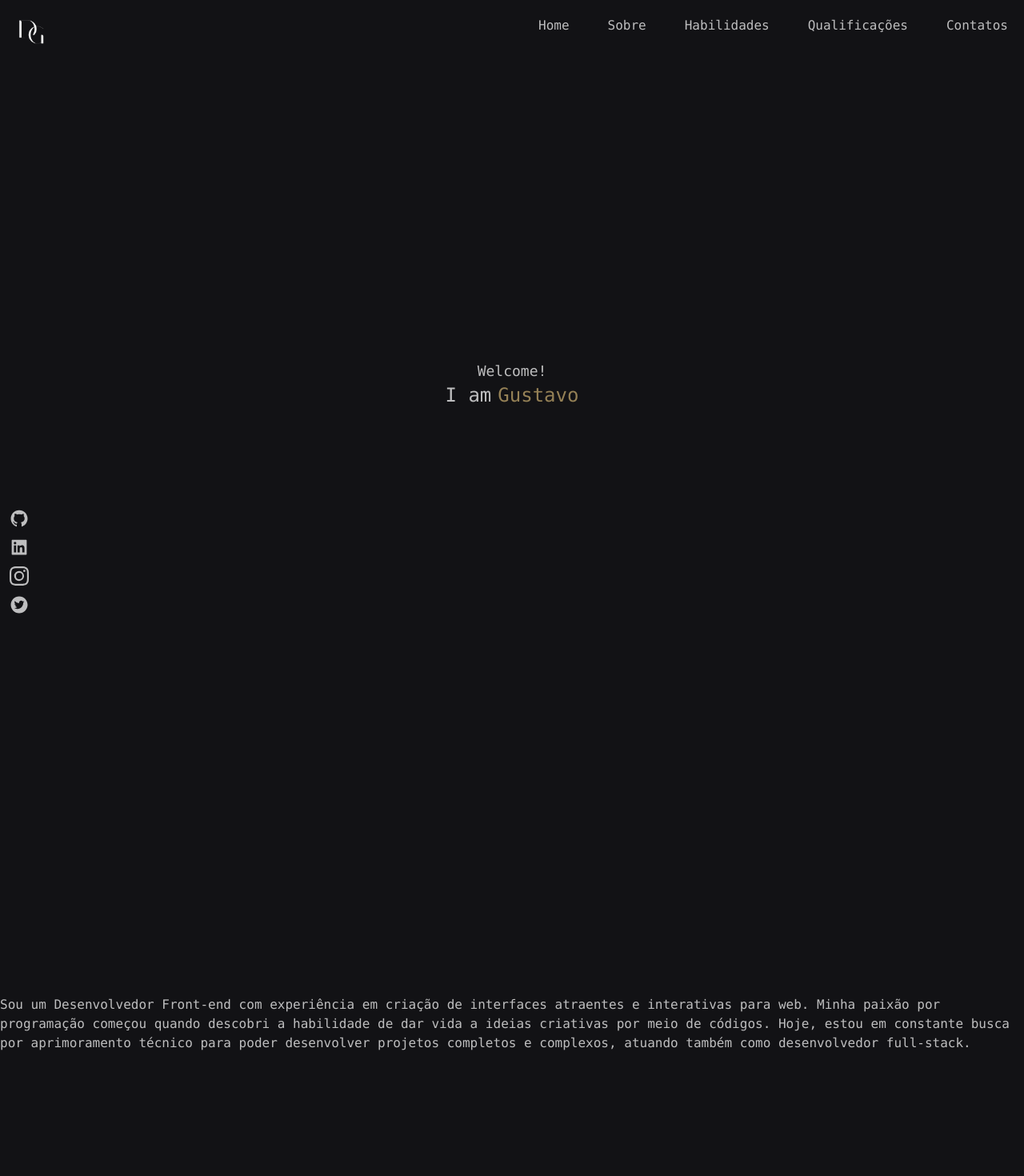
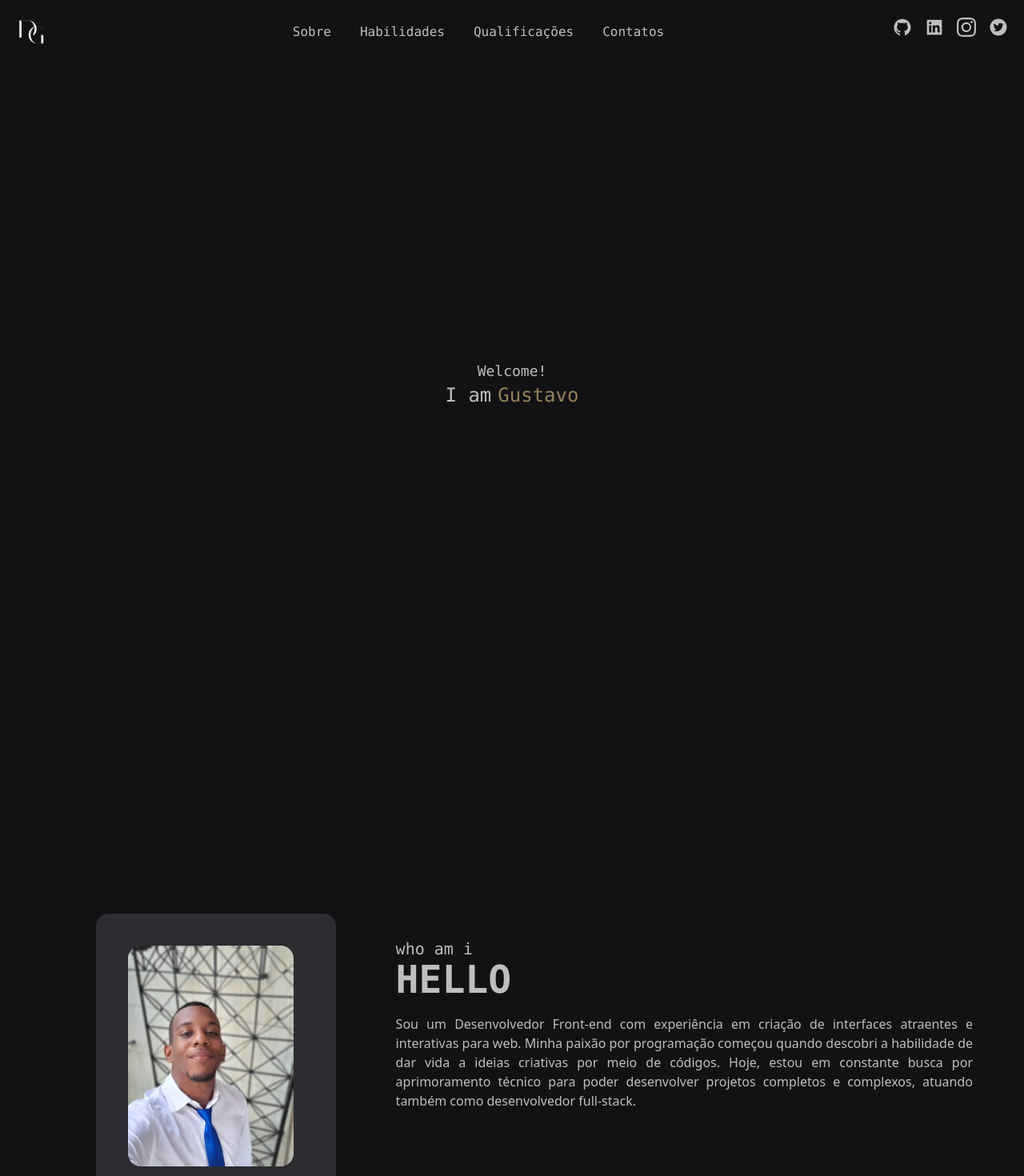
Before and after one commit to devGustavoR/newDev, a Next.js app: page / in a window 1280 px wide. Shown: the top 1470 px of the page at 80% size. Built offline with nearby package versions, Linux system fonts and the light colour scheme; a web font is replaced by a local one.

Commit message:
About in progress

```diff
--- a/src/app/components/NavBar.tsx
+++ b/src/app/components/NavBar.tsx
@@ -1,23 +1,30 @@
 import Image from "next/image";
 import Link from "next/link";
 import logoLight from "../assets/logoLight.png";
+
+import {
+  AiFillGithub,
+  AiFillLinkedin,
+  AiFillTwitterCircle,
+} from "react-icons/ai";
+import { BsInstagram } from "react-icons/bs";
 
 export function NavBar() {
   return (
     <>
       {/* Falta só fazer a parte Mobile do NavBar */}
-      <nav className="flex justify-between gap-1">
+      <nav className="flex justify-between gap-1 justify-center items-center">
         <a href="https://github.com/devGustavoR" target="_blank">
           <Image src={logoLight} width={80} height={80} alt="devGustavoR" />
         </a>
 
         <div>
-          <ul className="flex justify-center gap-12 items-center pt-5 pr-5">
-            <li>
+          <ul className="flex justify-center gap-9 items-center left-[50%] right-[50%]">
+            {/* <li>
               <Link href="#" className="hover:text-brown-400">
                 Home
               </Link>
-            </li>
+            </li> */}
             <li>
               <Link
                 href="#Sobre"
@@ -56,6 +63,22 @@ export function NavBar() {
             </li>
           </ul>
         </div>
+
+        <div className="flex justify-center items-center gap-4  pr-5 ">
+          <Link href="https://github.com/devGustavoR">
+            <AiFillGithub className="w-6 h-6 mb-3" />
+          </Link>
+          <Link href="https://www.linkedin.com/in/devgustavor/">
+            <AiFillLinkedin className="w-6 h-6 mb-3" />
+          </Link>
+          <Link href="https://www.instagram.com/g_ribeir_/">
+            <BsInstagram className="w-6 h-6 mb-3" />
+          </Link>
+
+          <Link href="#">
+            <AiFillTwitterCircle className="w-6 h-6 mb-3" />
+          </Link>
+        </div>
       </nav>
     </>
   );
--- a/src/app/components/Sobre.tsx
+++ b/src/app/components/Sobre.tsx
@@ -1,15 +1,30 @@
+import Image from "next/image";
+import myPicture from "../assets/myPicture.jpg";
+
 export function Sobre() {
   return (
     <div id="Sobre" className="section">
-      {/*   Minha foto */}
-      <div></div>
+      {/*   Lado esqeurdo */}
+      <div className="px-28 py-16">
+        <div className="w-[300px] h-[350px] bg-gray-500 ml-2 absolute rounded-2xl"></div>
+        <Image
+          className="ml-2 relative top-10 left-10 rounded-2xl"
+          src={myPicture}
+          width={850}
+          height={850}
+          alt="My Picture"
+        />
+      </div>
 
-      {/* Sobre mim */}
-      <div className="flex flex-col justify-center items-center">
-        {/* Who am i HELLO */}
-        <div></div>
+      {/* Lado Direito */}
+      <div className="flex flex-col p-16">
+        {/*   */}
+        <div className="mb-5 flex flex-col ">
+          <h2 className="justify-items-end text-xl left-2">who am i</h2>
+          <h1 className="font-bold text-5xl tracking-normal font-alt">HELLO</h1>
+        </div>
         <div>
-          <p>
+          <p className="text-justify font-sans">
             Sou um Desenvolvedor Front-end com experiência em criação de
             interfaces atraentes e interativas para web. Minha paixão por
             programação começou quando descobri a habilidade de dar vida a
--- a/src/app/page.tsx
+++ b/src/app/page.tsx
@@ -3,7 +3,6 @@ import { Habilidades } from "./components/Habilidades";
 import { Inicio } from "./components/Inicio";
 import { NavBar } from "./components/NavBar";
 import { Qualificacoes } from "./components/Qualificacoes";
-import { RedesSociais } from "./components/RedesSociais";
 import { Sobre } from "./components/Sobre";
 
 export default function Home() {
@@ -12,7 +11,6 @@ export default function Home() {
       <NavBar />
       <Inicio />
       <Sobre />
-      <RedesSociais />
       <Habilidades />
       <Qualificacoes />
       <Contatos />
```
Also changed, not shown: src/app/assets/myPicture.jpg (added), src/app/components/Violino.tsx (added).
